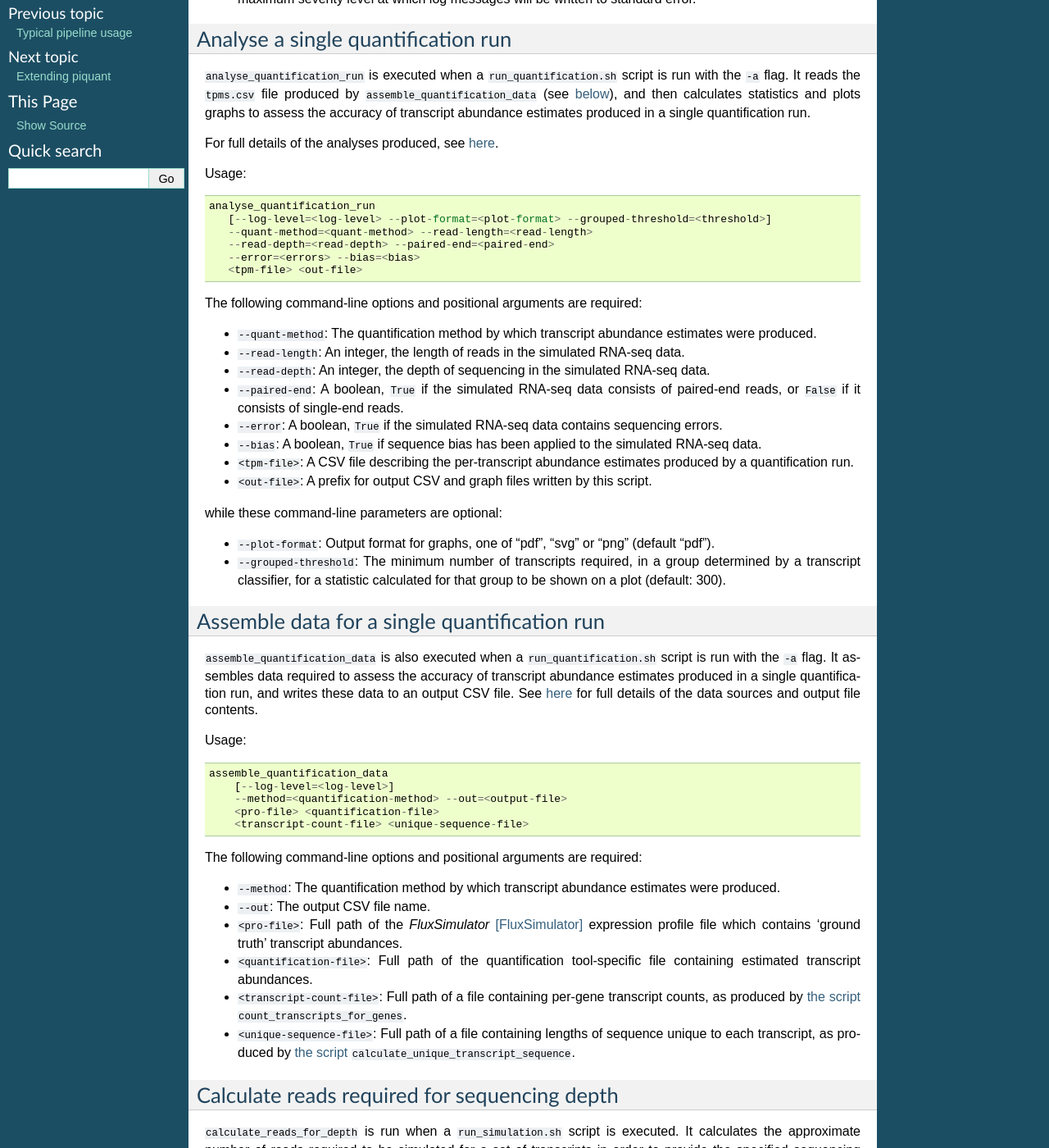
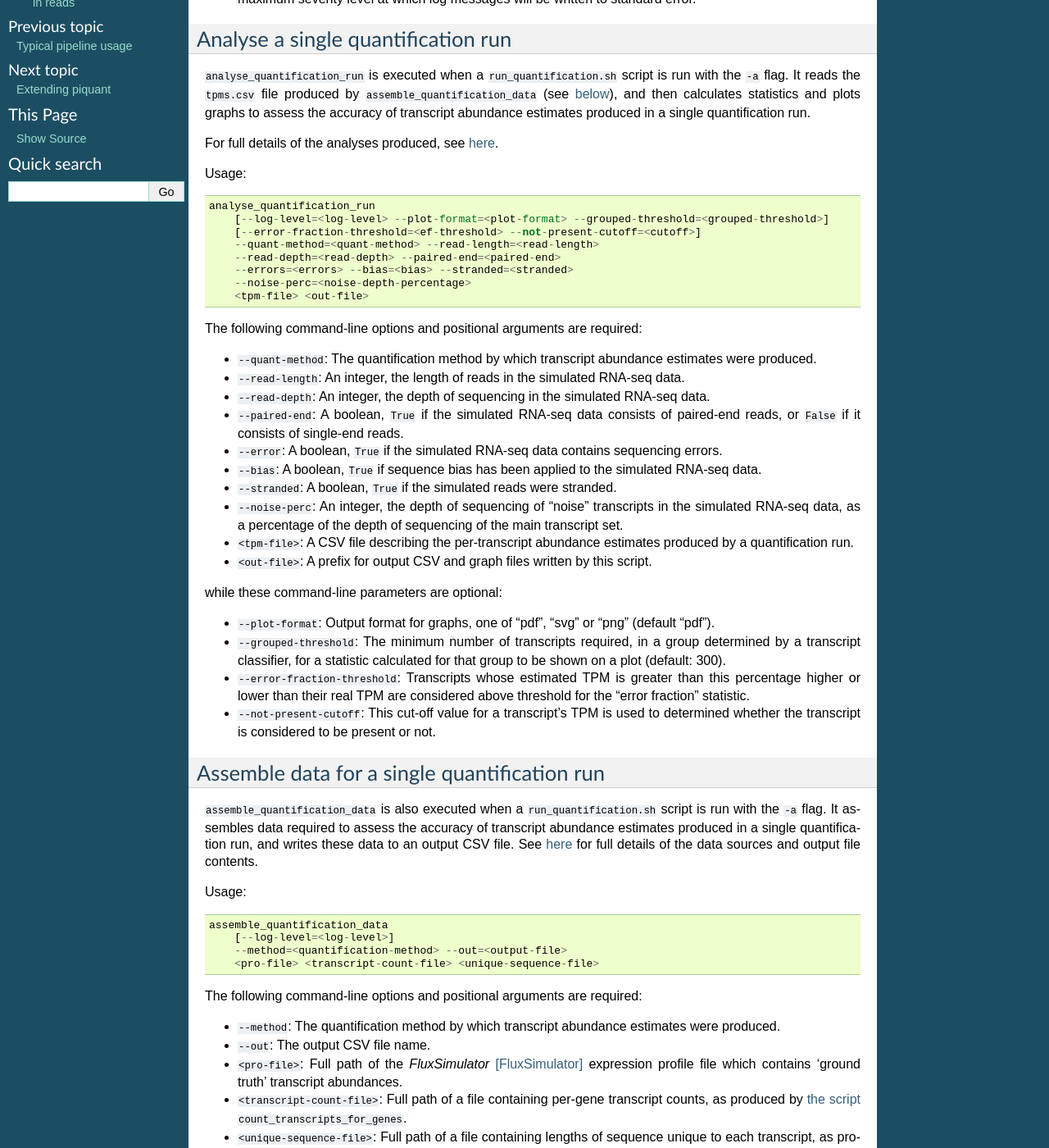
Before and after one commit to lweasel/piquant, a Sphinx documentation site: the page built from docs/support_scripts.rst, in a window 1280 px wide and 1400 px high, scrolled down 287 px. Shown: the whole window at 82% size. Built offline with Sphinx 7.4.7, drawn with Linux system fonts in a browser that asks for light colours; formulas are drawn with MathJax 3; some of the changed text lies outside the part shown.

Commit message:
Fixes for v1.1.

```diff
--- a/docs/simulation.rst
+++ b/docs/simulation.rst
@@ -46,7 +46,7 @@
 Fix strandedness
 ^^^^^^^^^^^^^^^^
 
-For single-end reads, the reads produced by ``FluxSimulator`` come from either the sense or antisense strand. Hence, if a stranded protocol is being simulated, the support script ``fix_antisense_reads`` is used to reverse complement any reads derived from the antisense strand. For paired-end reads, reads are already effectively stranded, and no action is taken.
+For single-end reads, the reads produced by ``FluxSimulator`` come from either the sense or antisense strand. Hence, if a stranded protocol is being simulated, the support script ``fix_antisense_reads`` (see :ref:`fix-antisense-reads` for more details) is used to reverse complement any reads derived from the antisense strand. For paired-end reads, reads are already effectively stranded, and no action is taken.
 
 Apply sequence bias
 ^^^^^^^^^^^^^^^^^^^
--- a/docs/support_scripts.rst
+++ b/docs/support_scripts.rst
@@ -18,11 +18,13 @@
 
 Usage::
 
-     analyse_quantification_run
-        [--log-level=<log-level> --plot-format=<plot-format> --grouped-threshold=<threshold>]
+    analyse_quantification_run
+        [--log-level=<log-level> --plot-format=<plot-format> --grouped-threshold=<grouped-threshold>]
+        [--error-fraction-threshold=<ef-threshold> --not-present-cutoff=<cutoff>]
         --quant-method=<quant-method> --read-length=<read-length>
         --read-depth=<read-depth> --paired-end=<paired-end>
-        --error=<errors> --bias=<bias>
+        --errors=<errors> --bias=<bias> --stranded=<stranded>
+        --noise-perc=<noise-depth-percentage>
         <tpm-file> <out-file>
 
 The following command-line options and positional arguments are required:
@@ -33,6 +35,8 @@
 * ``--paired-end``: A boolean, ``True`` if the simulated RNA-seq data consists of paired-end reads, or ``False`` if it consists of single-end reads.
 * ``--error``: A boolean, ``True`` if the simulated RNA-seq data contains sequencing errors.
 * ``--bias``: A boolean, ``True`` if sequence bias has been applied to the simulated RNA-seq data.
+* ``--stranded``: A boolean, ``True`` if the simulated reads were stranded.
+* ``--noise-perc``: An integer, the depth of sequencing of "noise" transcripts in the simulated RNA-seq data, as a percentage of the depth of sequencing of the main transcript set.
 * ``<tpm-file>``: A CSV file describing the per-transcript abundance estimates produced by a quantification run.
 * ``<out-file>``: A prefix for output CSV and graph files written by this script.
 
@@ -40,6 +44,8 @@
 
 * ``--plot-format``: Output format for graphs, one of "pdf", "svg" or "png" (default "pdf").
 * ``--grouped-threshold``: The minimum number of transcripts required, in a group determined by a transcript classifier, for a statistic calculated for that group to be shown on a plot (default: 300).
+* ``--error-fraction-threshold``: Transcripts whose estimated TPM is greater than this percentage higher or lower than their real TPM are considered above threshold for the "error fraction" statistic.
+* ``--not-present-cutoff``: This cut-off value for a transcript's TPM is used to determined whether the transcript is considered to be present or not.
 
 .. _assemble-quantification-data:
 
@@ -53,15 +59,13 @@
     assemble_quantification_data
         [--log-level=<log-level>]
         --method=<quantification-method> --out=<output-file>
-        <pro-file> <quantification-file>
-        <transcript-count-file> <unique-sequence-file>
+        <pro-file> <transcript-count-file> <unique-sequence-file>
 
 The following command-line options and positional arguments are required:
 
 * ``--method``: The quantification method by which transcript abundance estimates were produced.
 * ``--out``: The output CSV file name.
 * ``<pro-file>``: Full path of the *FluxSimulator* [FluxSimulator]_ expression profile file which contains 'ground truth' transcript abundances.
-* ``<quantification-file>``: Full path of the quantification tool-specific file containing estimated transcript abundances.
 * ``<transcript-count-file>``: Full path of a file containing per-gene transcript counts, as produced by :ref:`the script <count-transcripts-for-genes>` ``count_transcripts_for_genes``.
 * ``<unique-sequence-file>``: Full path of a file containing lengths of sequence unique to each transcript, as produced by :ref:`the script <calculate-unique-transcript-sequence>` ``calculate_unique_transcript_sequence``.
 
@@ -118,6 +122,27 @@
 
 * ``<gtf-file>``: Full path to the GTF file defining transcripts and genes.
 
+.. _fix-antisense-reads:
+
+Fix antisense reads
+-------------------
+
+``fix_antisense_reads`` is run when a ``run_simulation.sh`` script is executed and stranded single-end reads are being simulated. In this case, the reads produced by *FluxSimulator* correspond to both the sense and antisense strands. Those reads in the input FASTA or FASTQ file corresponding to the antisense strand are reverse complemented.
+
+Usage::
+
+    fix_antisense_reads
+        [--log-level=<log-level> --out-prefix=<out-prefix>]
+        <reads-file>
+
+The following positional argument is required:
+
+* ``<reads-file>``: A FASTA or FASTQ file containing single-end reads for which antisense reads are to be switched to the sense strand.
+
+while the following command-line option is optional:
+
+* ``--out-prefix``: String to be prepended to the input file name to form the output file name [default: "sense"].
+
 .. _simulate-read-bias:
 
 Simulate sequence bias in reads
```
